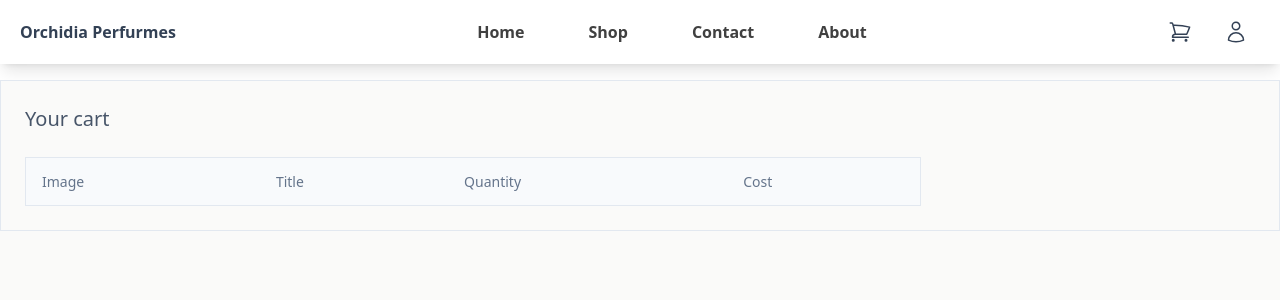
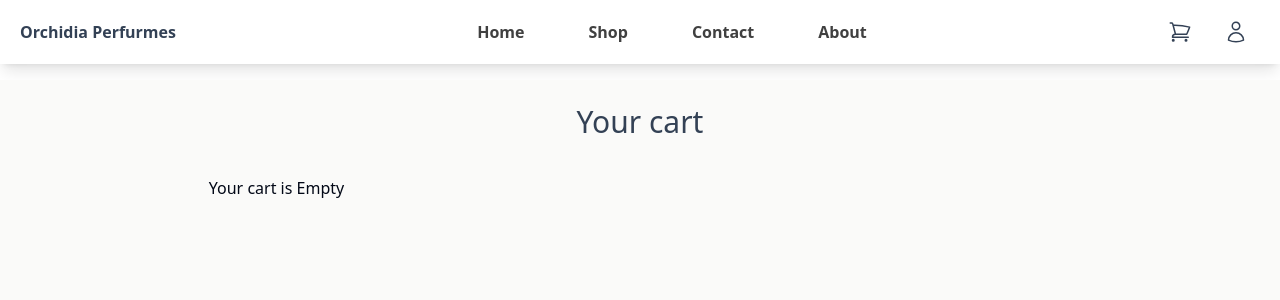
Before and after one commit to rafik-ben1/Online-perfumes-shop, a React (Vite) app in the folder client/: page /cart in a window 1280 px wide. Shown: the top 300 px of the page. Built offline with nearby package versions, Linux system fonts and the light colour scheme.

Commit message:
setting cart ui

```diff
--- /dev/null
+++ b/client/src/features/cart/CartSummary.tsx
@@ -0,0 +1,27 @@
+import { Button } from "@/components/ui/button"
+import { CartContext } from "@/context/CartContextProvider"
+import { formatCurrency } from "@/utils/helpers"
+import { useContext } from "react"
+import { Link } from "react-router-dom"
+
+const CartSummary = () => {
+    const {state} = useContext(CartContext)
+
+    const total = state.cart.reduce((acc,curr)=> (+curr.price * curr.quantity) + acc ,0 )
+
+    if(state.cart.length===0) return;
+
+    return (
+    <div className="flex flex-col border bg-white p-4 rounded-md gap-3  " >
+       <span  className=" md:text-lg font-meduim text-slate-800 flex justify-between items-center" >
+        <h2 > Subtotal  </h2>
+         <h2 className=" font-semibold" > {formatCurrency(total)} </h2>
+        </span>
+        <p className=" text-stone-400" >Shipping and taxes calculated at checkout.</p>
+        <Button  className="w-full" >Checkout</Button>
+        <span className="text-sm" > or <Link className=" text-blue-500" to="/shop">Continue Shopping → </Link> </span>
+    </div>
+  )
+}
+
+export default CartSummary
--- a/client/src/features/cart/CartTable.tsx
+++ b/client/src/features/cart/CartTable.tsx
@@ -5,8 +5,10 @@ import CartTableRow from "./CartTableRow"
 
 const CartTable = () => {
   const {state} = useContext(CartContext)
+
+  if(state.cart.length===0) return <div> <h1>Your cart is Empty</h1> </div>
   return (
-    <Table className="border max-w-sm md:max-w-4xl  bg-slate-50   " >
+    <Table className="border w-full  bg-slate-50   " >
     <TableHeader>
       <TableRow>
         <TableHead >Image</TableHead>
--- a/client/src/features/cart/CartTableRow.tsx
+++ b/client/src/features/cart/CartTableRow.tsx
@@ -12,7 +12,7 @@ const CartTableRow = ({product}:{product:cartItem}) => {
     const {dispatch} = useContext(CartContext)
   return (
    <TableRow className='' >
-     <TableCell ><img width={60} src={product.image} alt="product image" /></TableCell>
+     <TableCell ><img  width={60} src={product.image} alt="product image" /></TableCell>
      <TableCell className="md:font-medium text-sm sm:text-base" >{product.title}</TableCell>
      <TableCell>
             <Select onValueChange={(value)=>dispatch({type:ACTIONS.updateQuantity,payload:{item:{...product,quantity:Number(value)}}})}   value={String(product.quantity)} >
--- a/client/src/pages/Cart.tsx
+++ b/client/src/pages/Cart.tsx
@@ -1,10 +1,14 @@
+import CartSummary from "@/features/cart/CartSummary"
 import CartTable from "@/features/cart/CartTable"
 
 const Cart = () => {
   return (
-    <section className="p-6 mt-4 flex flex-col justify-start border m-4  gap-6 mx-auto " >
-     <h2 className=" text-slate-600 text-xl font-medium   " > Your cart </h2>
+    <section className="p-6 mt-4 flex flex-col justify-start m-4  gap-6 mx-auto " >
+     <h2 className=" text-slate-700 text-3xl font-medium text-center pb-3   " > Your cart </h2>
+     <div className="flex flex-col w-full sm:w-[80%] md:w-[70%] mx-auto gap-10  " >
      <CartTable/>
+     <CartSummary />
+    </div>
     </section>
   )
 }
```
Also changed, not shown: client/src/pages/ProductDetails.tsx (added).
